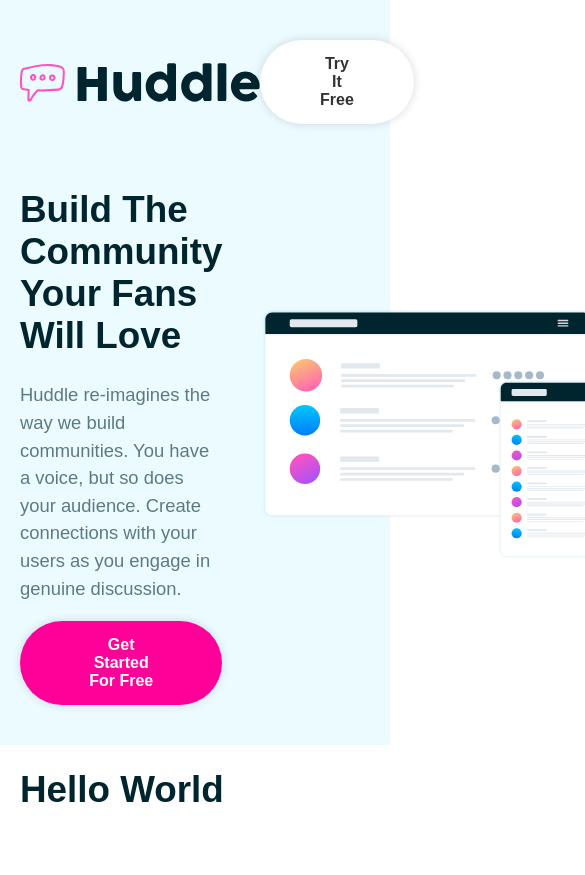
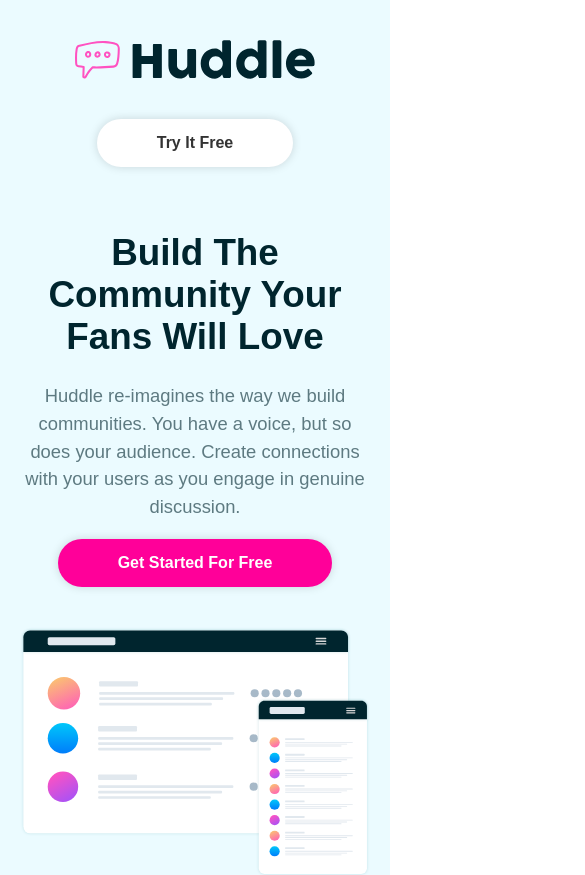
Before and after one commit to JigneshWorld/react-styled-components-example, a React (Create React App) app: page / in a window 390 px wide. Shown: the top 875 px of the page, 585 px wide, since content can reach past the window. Before the commit the page ends 844 px from the top, so only its background shows below. Built offline with nearby package versions, Linux system fonts and the light colour scheme.

Commit message:
feat: responsive header

```diff
--- a/src/App.js
+++ b/src/App.js
@@ -8,7 +8,8 @@ const theme = {
     header: '#ebfbff',
     body: '#fff',
     footer: '#003333'
-  }
+  },
+  mobile: '768px'
 }
 
 function App() {
--- a/src/components/styles/Flex.styled.js
+++ b/src/components/styles/Flex.styled.js
@@ -8,4 +8,9 @@ export const Flex = styled.div`
      & > ul {
          flex: 1
      }
+
+     @media (max-width: ${({ theme }) => theme.mobile}){
+        flex-direction: column;
+        text-align: center;
+    }
  `
--- a/src/components/styles/Header.styled.js
+++ b/src/components/styles/Header.styled.js
@@ -10,12 +10,26 @@ export const Nav = styled.nav`
     align-items: center;
     justify-content: space-between;
     margin-bottom: 40px;
+
+    @media (max-width: ${({ theme }) => theme.mobile}){
+        flex-direction: column;
+    }
  `
 
-export const Logo = styled.img``
+export const Logo = styled.img`
+
+
+@media (max-width: ${({ theme }) => theme.mobile}){
+    margin-bottom: 40px;
+}
+`
 
 
 export const Image = styled.img`
     width: 375px;
     margin-left: 40px;
+
+    @media (max-width: ${({ theme }) => theme.mobile}){
+        margin: 40px 0 30px;
+    }
 `
```
